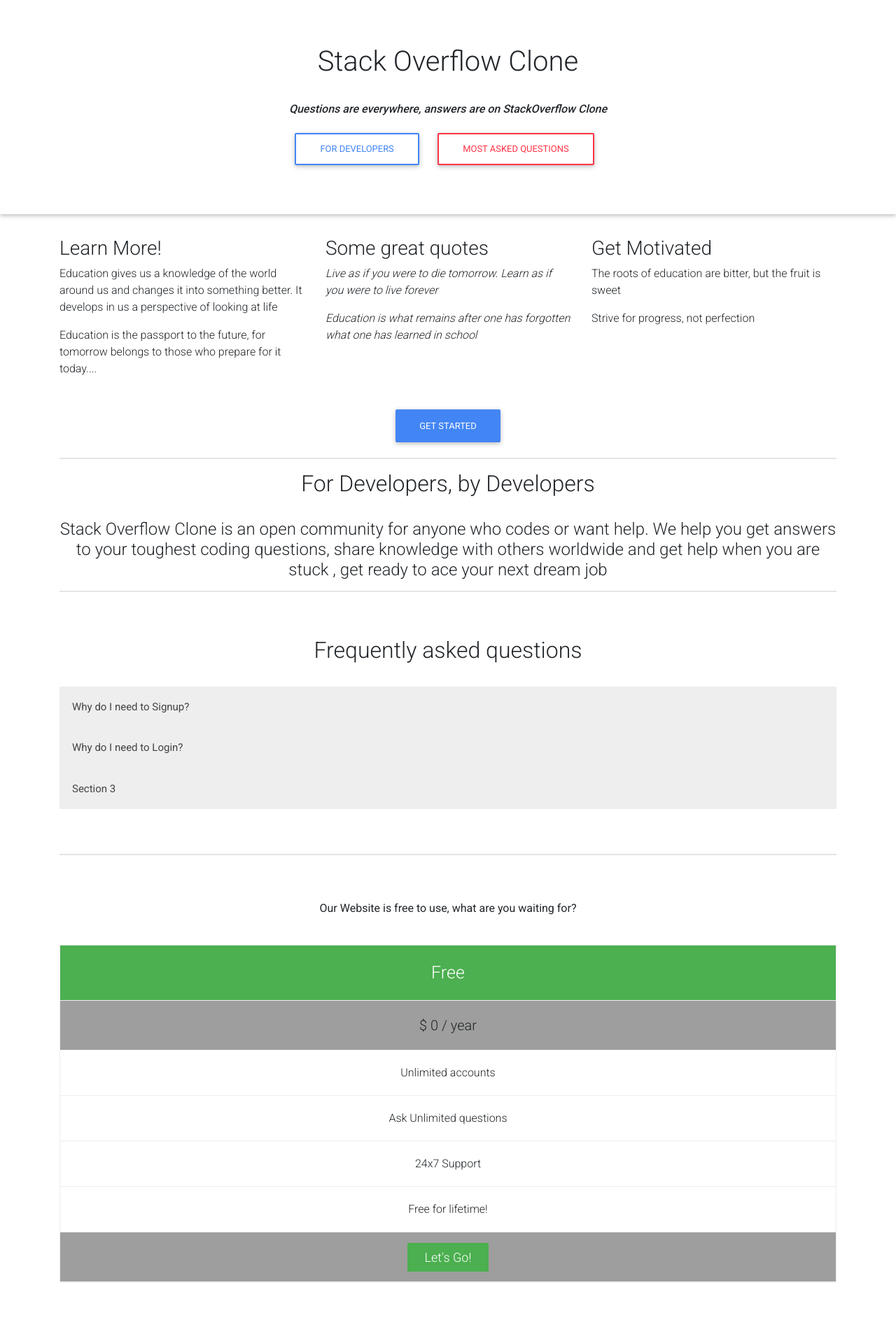
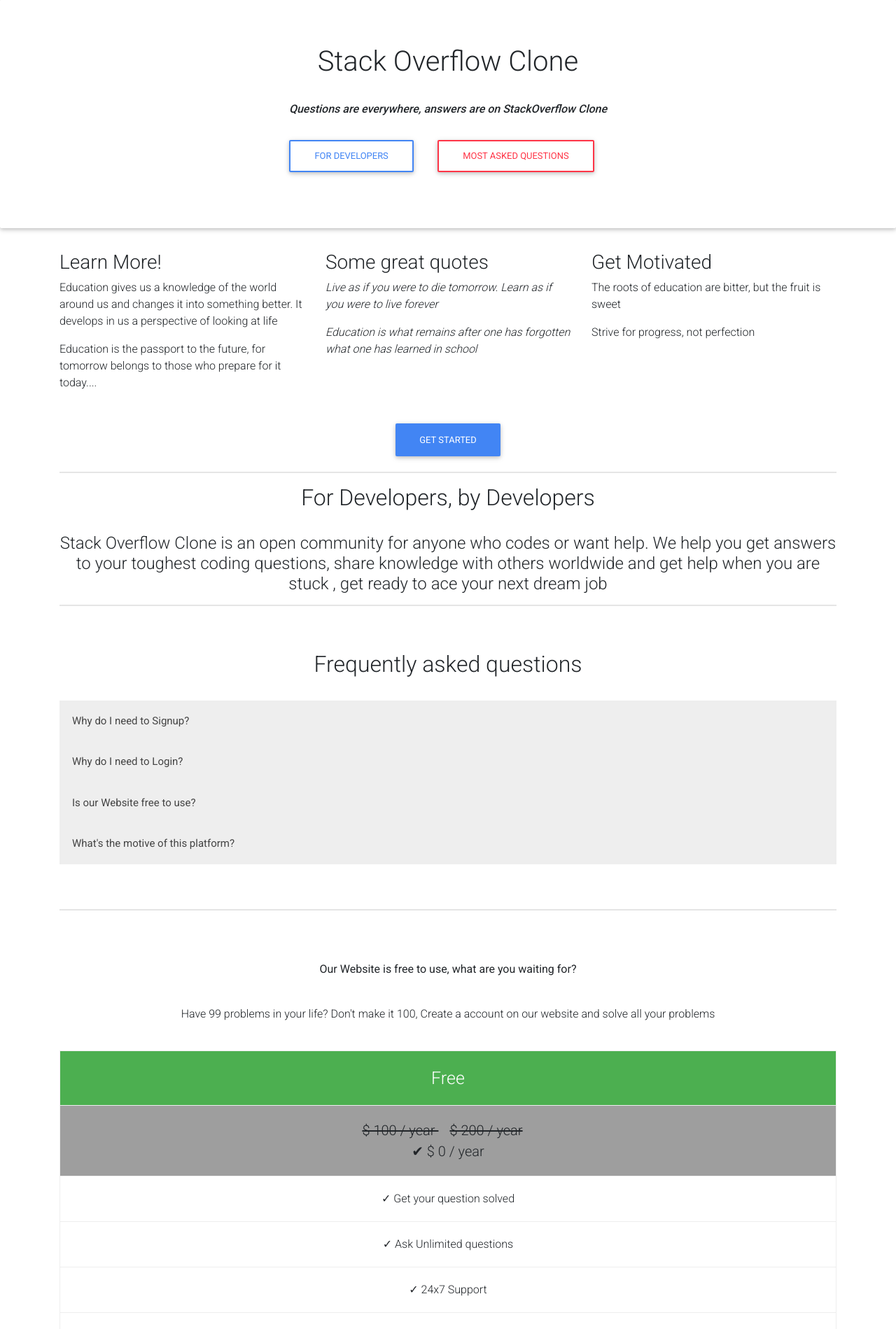
Before and after one commit to AnkitMitraOfficial/StackOverflowClone, a Django app: page / in a window 1280 px wide. Shown: the top 1899 px of the page at 70% size. Run offline with Django 3.2, Linux system fonts and the light colour scheme; some libraries are stand-ins or nearby versions.

Commit message:
Detail home page and created about page

```diff
--- a/Contact/templates/Contact/home.html
+++ b/Contact/templates/Contact/home.html
@@ -201,8 +144,8 @@
   <div class="jumbotron text-center ">
     <h1>Stack Overflow Clone</h1> <br>
     <p><strong><i>Questions are everywhere, answers are on StackOverflow Clone</i></strong></p>
-        <a class="btn btn-outline-primary" href="#foreveryone">For Developers</a>
-        <a class="btn btn-outline-danger mx-3" href="#Q&A">Most asked questions</a>
+    <a class="btn btn-outline-primary my-3" href="#fordevelopers">For Developers</a>
+    <a class="btn btn-outline-danger mx-4" href="#Q&A">Most asked questions</a>
   </div>
   <div class="container">
     <div class="row">
@@ -240,7 +178,7 @@
 
   <div class="container text-center">
     <hr>
-    <h2 id="foreveryone">For Developers, by Developers</h2><br>
+    <h2 id="fordevelopers">For Developers, by Developers</h2><br>
     <h4>
       <p>
         Stack Overflow Clone is an open community for anyone who codes or want help.
@@ -259,20 +197,24 @@
     <br>
     <button class="accordion">Why do I need to Signup?</button>
     <div class="panel">
-      <p>Signing up gives you the advantage to posts your questions in the site,If You are lucky you can get help From
-        other's.Or in other simple words,Signup gives you the power to aceess the site :) </p>
+      <p class="mt-2">Signing up gives you the advantage to posts your questions in the site, if You are lucky you can get help from
+        others, in simple words signup gives you the power to ask your own questions, and help others </p>
     </div>
 
     <button class="accordion">Why do I need to Login?</button>
     <div class="panel">
-      <p>If You already have a account that's great,Sometimes you need to logout for any purpose then to enter again in
-        our site, you need to login!</p>
+      <p class="mt-2">If You already have a account that's great, sometimes you need to logout for any purpose then to enter again in our Website, you need to login!</p>
+    </div>
+    <button class="accordion">Is our Website free to use?</button>
+    <div class="panel"><br>
+     <p> Our website is free and will always be free for everyone to use .We believe in helping others rather than earning money :) </p>
     </div>
 
-    <button class="accordion">Section 3</button>
+    <button class="accordion">What's the motive of this platform?</button>
     <div class="panel">
-      <p> Stack Overflow Clone is an open community for anyone who codes or want help. We help you get answers to your
-        toughest coding questions, share knowledge with dy to ace your next dream job.</p>
+      <p class="mt-2"> In this modern world we can't stay alive without each other's help. We all get stuck at any point of time in our life. Luckily we have our parents to support us, but how long they can support?
+        So introducing our new platform which will help people from worldwide to discuss their problems with other's and get their problems solved, if you are lucky you can get help from other's or you can help other's to make their day nice!
+        There is a common saying "If you help someone you may not have changed the world, but the help can change the world for that person!".</p>
     </div><br><br>
     <hr>
   </div>
@@ -280,14 +222,15 @@
   </div>
   <br><br>
   <div class="container text-center">
-    <p><b>Our Website is free to use, what are you waiting for?</b></p><br>
+    <p class="mt-2"><b>Our Website is free to use, what are you waiting for?</b></p><br>
+    <p>Have 99 problems in your life? Don't make it 100, Create a account on our website and solve all your problems</p><br>
     <ul class="price">
       <li class="header" style="background-color:#4CAF50">Free</li>
-        <li class="grey">$ 0 / year</li>
-        <li>Unlimited accounts</li>
-        <li>Ask Unlimited questions</li>
-        <li>24x7 Support</li>
-        <li>Free for lifetime!</li>
+      <li class="grey"><del class="mr-3">$ 100 / year </del><del class="mr-3">$ 200 / year </del><br>&#10004; $ 0 / year</li>
+      <li>&#10003; Get your question solved</li>
+      <li>&#10003; Ask Unlimited questions</li>
+      <li>&#10003; 24x7 Support</li>
+      <li>&#10003; Free for lifetime</li>
       <li class="grey"><a href="{% url 'homepage' %}" class="button">Let's Go!</a></li>
     </ul>
   </div>
@@ -318,6 +261,8 @@
             <a href="https://www.facebook.com/ankit.mitra.9028/ " target="_blank"><i
                 class="fab fa-facebook-f mr-4 "></i></a>
             <a href="https://www.instagram.com/ankit_coder1/" target="_blank"><i class="fab fa-instagram mr-4 "></i></a>
+            <a href="https://www.linkedin.com/in/ankit-mitra-6333ba1aa/" target="_blank"><i
+                class="fab fa-linkedin-in mr-4 "></i></a>
             <a href="mailto:ankitmitra486@gmail.com" target="_blank"><i class="far fa-envelope-open mr-4"></i></a>
             <a href="http://ankitmitra.pythonanywhere.com/" target="_blank"><i
                 class="fas fa-external-link-alt mr-4"></i></a>
--- a/StackoverflowClone/urls.py
+++ b/StackoverflowClone/urls.py
@@ -3,5 +3,6 @@ from django.urls import path
 from . import views
 
 urlpatterns = [
-    path('',views.homepage,name='homepage')
+    path('',views.homepage,name='homepage'),
+    path('about/',views.about,name='about'),
 ]
--- a/StackoverflowClone/views.py
+++ b/StackoverflowClone/views.py
@@ -4,3 +4,6 @@ from django.shortcuts import render
 
 def homepage(request):
     return render (request, 'StackoverflowClone/home.html')
+
+def about(request):
+    return render (request, 'StackoverflowClone/about.html')
```
Also changed, not shown: other parts of Contact/templates/Contact/home.html (+9 -73 lines), StackoverflowClone/templates/StackoverflowClone/about.html (added, +13 -0 lines). Lines whose indentation alone changed are shown as unchanged.
